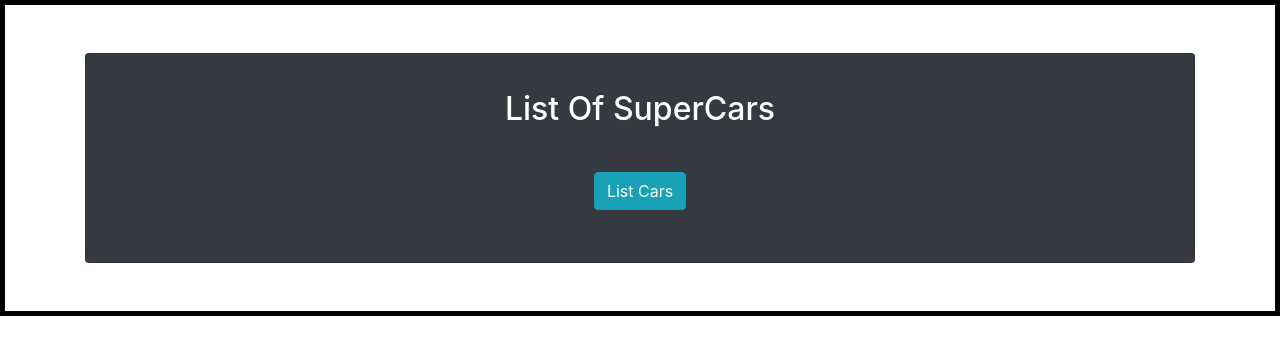
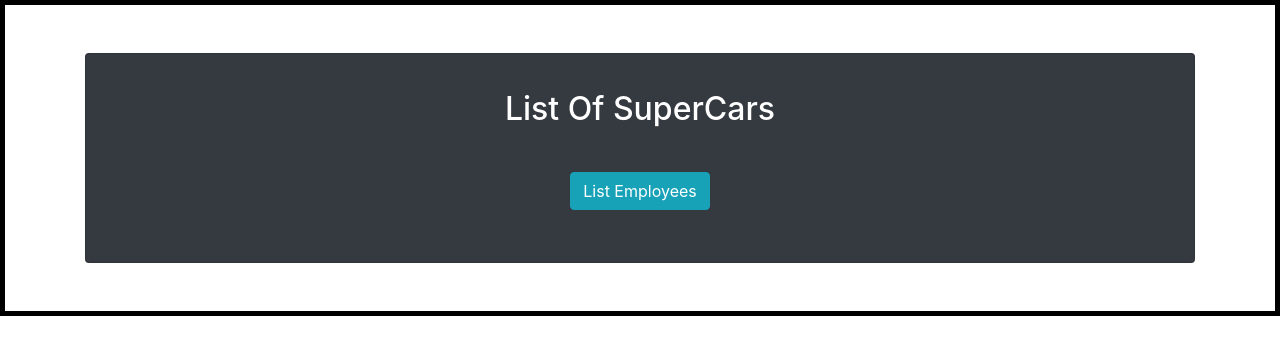
Before and after one commit to nitinkundu/angularapp, an Angular app: page / in a window 1280 px wide. Shown: the top 354 px of the page. Built offline with nearby package versions, Linux system fonts and the light colour scheme.

Commit message:
Update app.component.html

```diff
--- a/src/app/app.component.html
+++ b/src/app/app.component.html
@@ -5,7 +5,7 @@
         <div class="card-body">
           <h2  class="card-title text-center text-white py-3">{{ title }}</h2>
           <ul class="text-center list-inline py-3">
-            <li class="list-inline-item"><a routerLink="/car" class="btn btn-info">List Cars</a></li>
+            <li class="list-inline-item"><a routerLink="/car" class="btn btn-info">List Employees</a></li>
           </ul>
         </div>
       </div>
```
